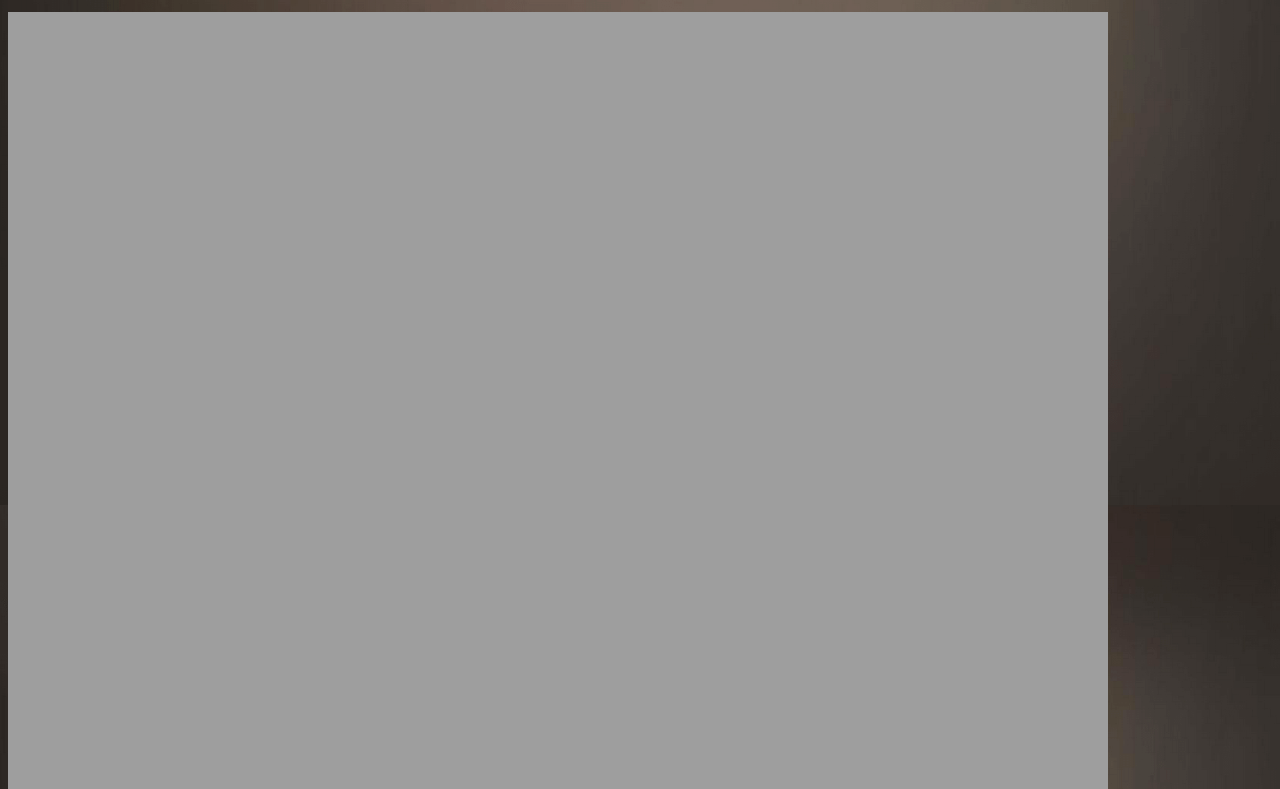
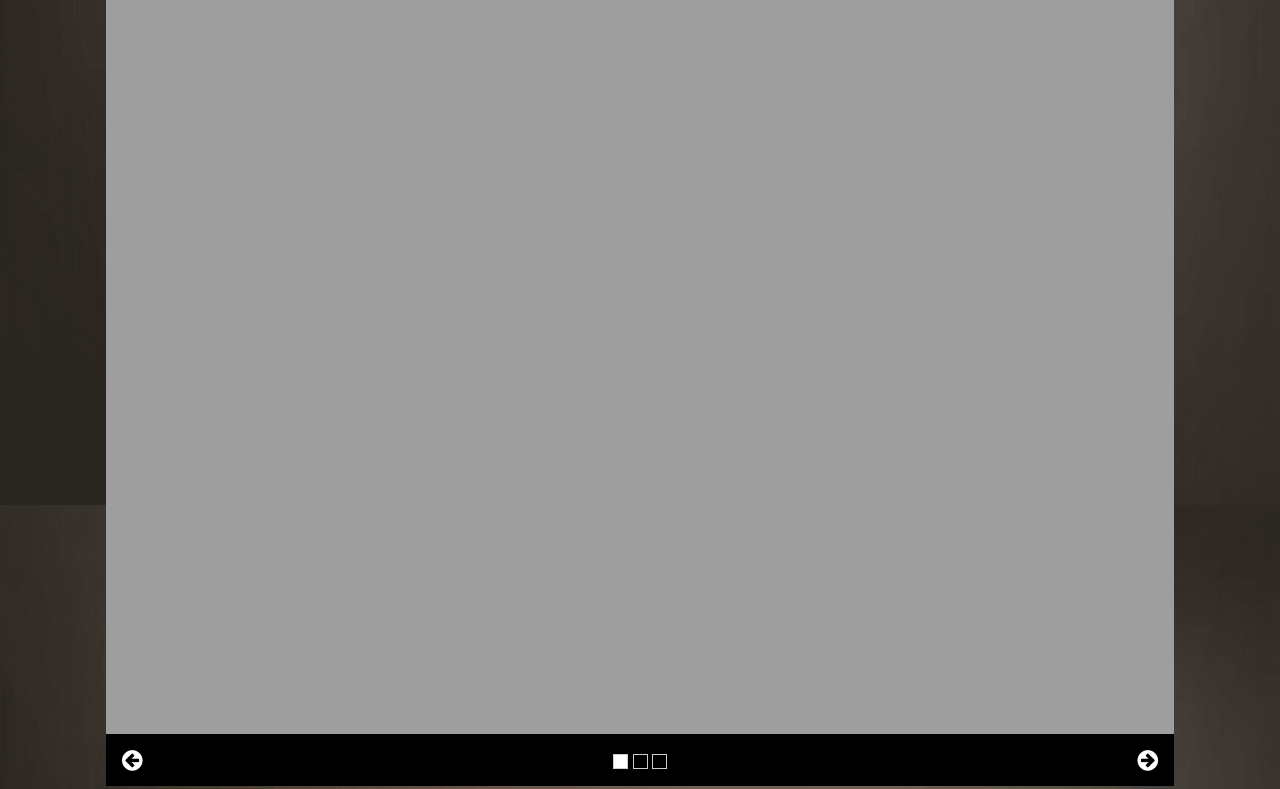
Before and after one commit to Morreducation/EPICBio, a plain HTML site: page index.html in a window 1280 px wide. Shown: the part 295-1084 px from the top of the page. Drawn offline with Linux system fonts and the light colour scheme; the site is published under a folder, as on GitHub Pages, so addresses that start at the root find nothing.

Commit message:
Add files via upload

```diff
--- a/index.html
+++ b/index.html
@@ -4,7 +4,7 @@
 <title>EPIC Bioscience</title>
 <meta charset="UTF-8">
 <meta name="viewport" content="width=device-width, initial-scale=1">
-<link rel="stylesheet" href="/w3.css">
+<link rel="stylesheet" href="./w3.css">
 <link rel="stylesheet" href="https://fonts.googleapis.com/css?family=Lato">
 <link rel="stylesheet" href="https://cdnjs.cloudflare.com/ajax/libs/font-awesome/4.7.0/css/font-awesome.min.css">
 <style>
```
